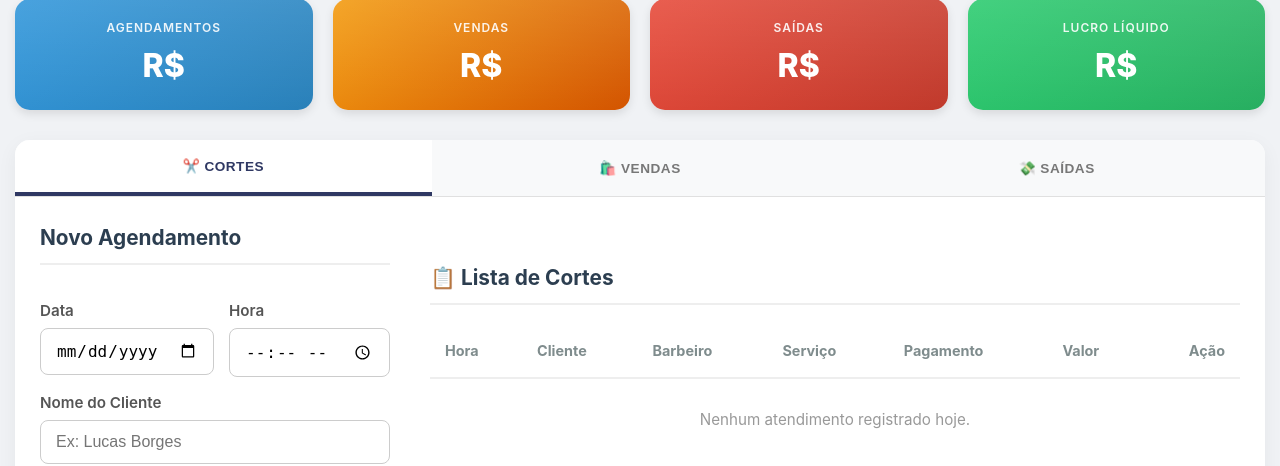
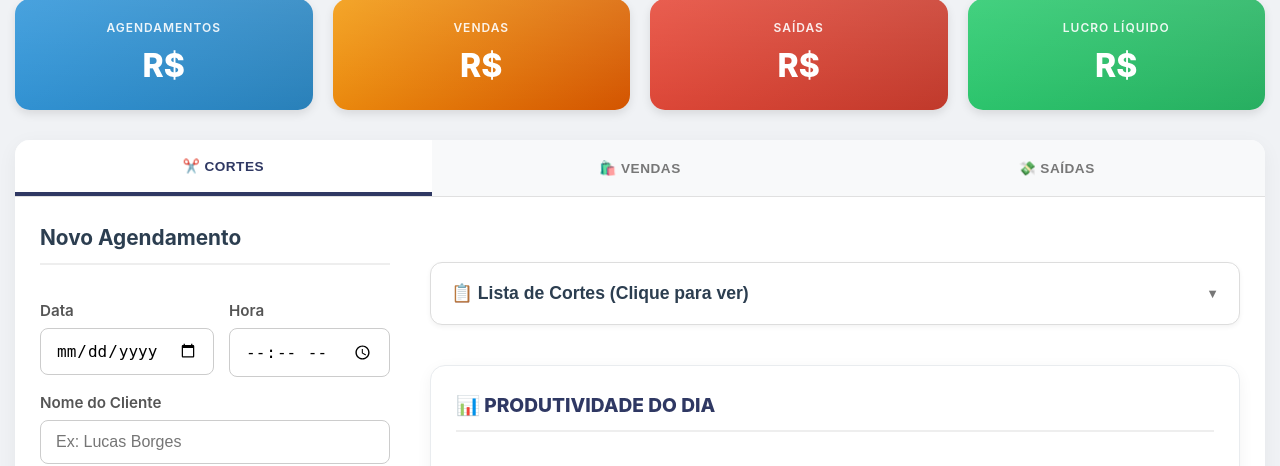
Before and after one commit to barbearialbipi/app-registro, a Django app: template core/templates/index.html in a window 1280 px wide. Shown: the part 252-718 px from the top of the page. Run offline with Django 5.2, Linux system fonts and the light colour scheme; the template is opened without the code that fills it, so the values that code supplies are empty.

Commit message:
Update index.html

```diff
--- a/core/templates/index.html
+++ b/core/templates/index.html
@@ -394,6 +394,58 @@
             .charts-row { grid-template-columns: repeat(3, 1fr); }
         }
 
+        /* =========================================
+           10. ESTILOS DO EXPANDER (TIPO STREAMLIT)
+           ========================================= */
+        .expander-btn {
+            width: 100%;
+            background-color: white;
+            border: 1px solid #ddd;
+            padding: 20px;
+            text-align: left;
+            font-size: 1.1rem;
+            font-weight: 700;
+            cursor: pointer;
+            border-radius: 12px;
+            display: flex;
+            justify-content: space-between;
+            align-items: center;
+            color: #2c3e50;
+            box-shadow: 0 2px 5px rgba(0,0,0,0.05);
+            margin-top: 40px;
+            margin-bottom: 10px;
+            transition: background 0.2s;
+        }
+
+        .expander-btn:hover {
+            background-color: #f8f9fa;
+        }
+
+        .expander-content {
+            display: none; /* Começa escondido */
+            overflow: hidden;
+            animation: slideDown 0.3s ease-out;
+        }
+
+        .expander-content.open {
+            display: block; /* Aparece quando ativo */
+        }
+
+        .arrow-icon {
+            transition: transform 0.3s ease;
+            font-size: 0.8rem;
+            color: #777;
+        }
+
+        .expander-btn.active .arrow-icon {
+            transform: rotate(180deg);
+        }
+
+        @keyframes slideDown {
+            from { opacity: 0; transform: translateY(-10px); }
+            to { opacity: 1; transform: translateY(0); }
+        }
+
     </style>
 </head>
 <body>
@@ -535,7 +587,12 @@
             </div>
 
             <div>
-                <h3 style="margin-top: 40px; margin-bottom: 20px;">📋 Lista de Cortes</h3>
+                <button class="expander-btn" type="button" onclick="toggleExpander()">
+                    <span>📋 Lista de Cortes (Clique para ver)</span>
+                    <span class="arrow-icon">▼</span>
+                </button>
+
+                <div id="conteudo-lista" class="expander-content">
 
                     <table>
                         <thead>
@@ -562,9 +619,6 @@
 
                                 <td data-label="Serviço">
                                     {{ a.servico }}
-                                {% if a.com_barba %}
-                                    <span style="color:#27ae60; font-weight:bold; font-size:0.85rem; margin-left:5px;">+Barba</span>
-                                {% endif %}
                                     </td>
 
                                 <td data-label="Pagamento">
@@ -595,7 +649,7 @@
                         </tbody>
                     </table>
 
-                <div class="produtividade-box">
+                </div> <div class="produtividade-box">
                     <div class="prod-title">📊 Produtividade do Dia</div>
                     <div class="prod-item">
                         <span>Lucas Borges</span>
@@ -615,7 +669,6 @@
                     </div>
                 </div>
 
-            </div>
             </div>
 
         <div id="tab-venda" class="tab-content">
@@ -832,6 +885,17 @@
                 maintainAspectRatio: false
             }
         });
+
+        function toggleExpander() {
+            var content = document.getElementById("conteudo-lista");
+            var btn = document.querySelector(".expander-btn");
+
+            // Abre/Fecha o conteúdo
+            content.classList.toggle("open");
+
+            // Gira a setinha do botão
+            btn.classList.toggle("active");
+        }
     </script>
 
 </body>
```
Lines whose indentation alone changed are shown as unchanged.
